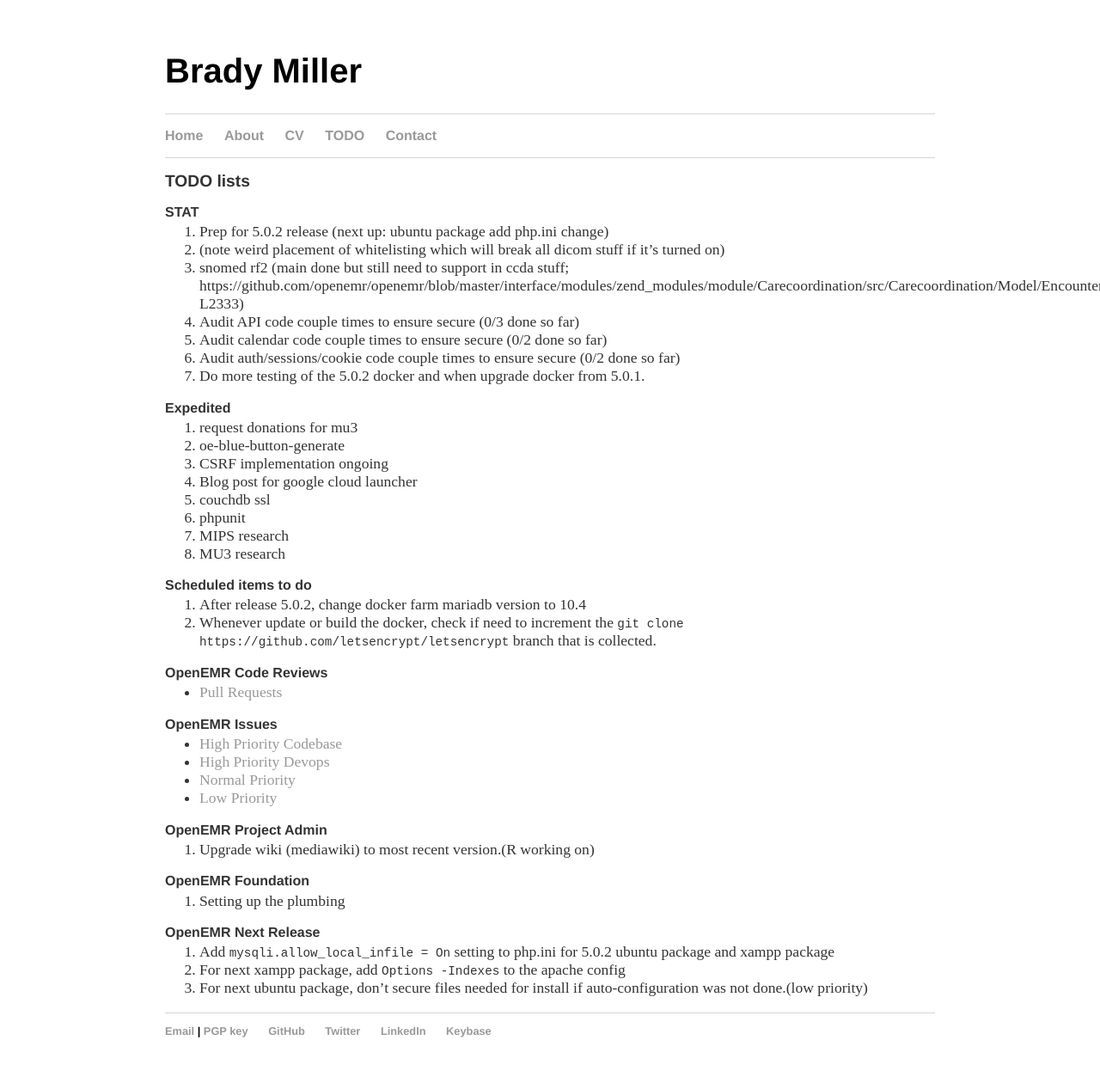
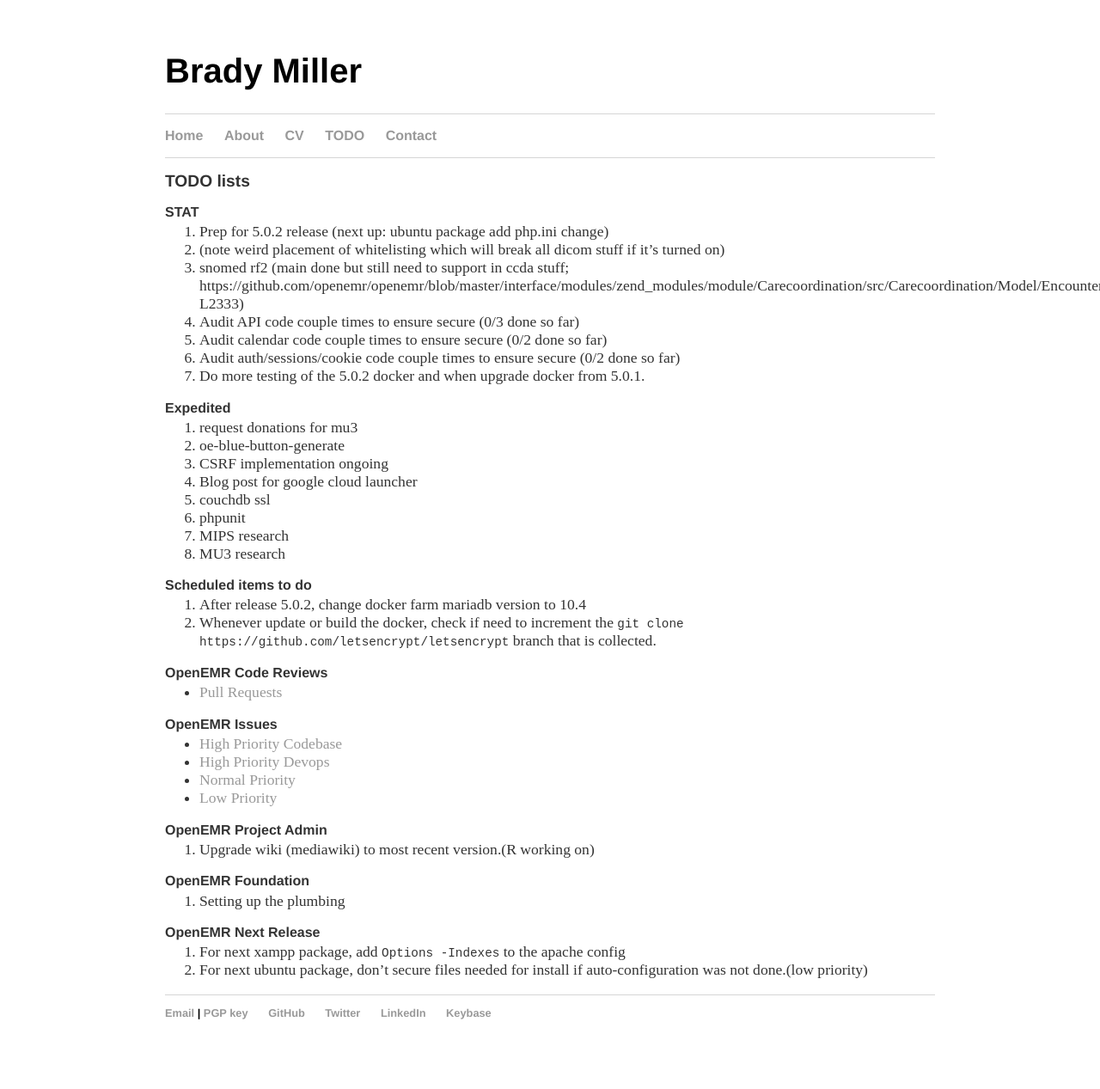
Before and after one commit to bradymiller/bradymiller.github.io, a Jekyll site: the page built from todo/index.md, in a window 1280 px wide. Shown: the whole page at 86% size. Built offline with Jekyll 4.4.1, drawn with Linux system fonts in a browser that asks for light colours; our own code applies the rules of GitHub Pages for plain Markdown files; after the commit the page ends 1246 px from its top, so only the background shows below that.

Commit message:
Update index.md

```diff
--- a/todo/index.md
+++ b/todo/index.md
@@ -42,6 +42,5 @@
 1. Setting up the plumbing
 
 ### OpenEMR Next Release
-1. Add `mysqli.allow_local_infile = On` setting to php.ini for 5.0.2 ubuntu package and xampp package
 1. For next xampp package, add `Options -Indexes` to the apache config
 1. For next ubuntu package, don't secure files needed for install if auto-configuration was not done.(low priority)
```
